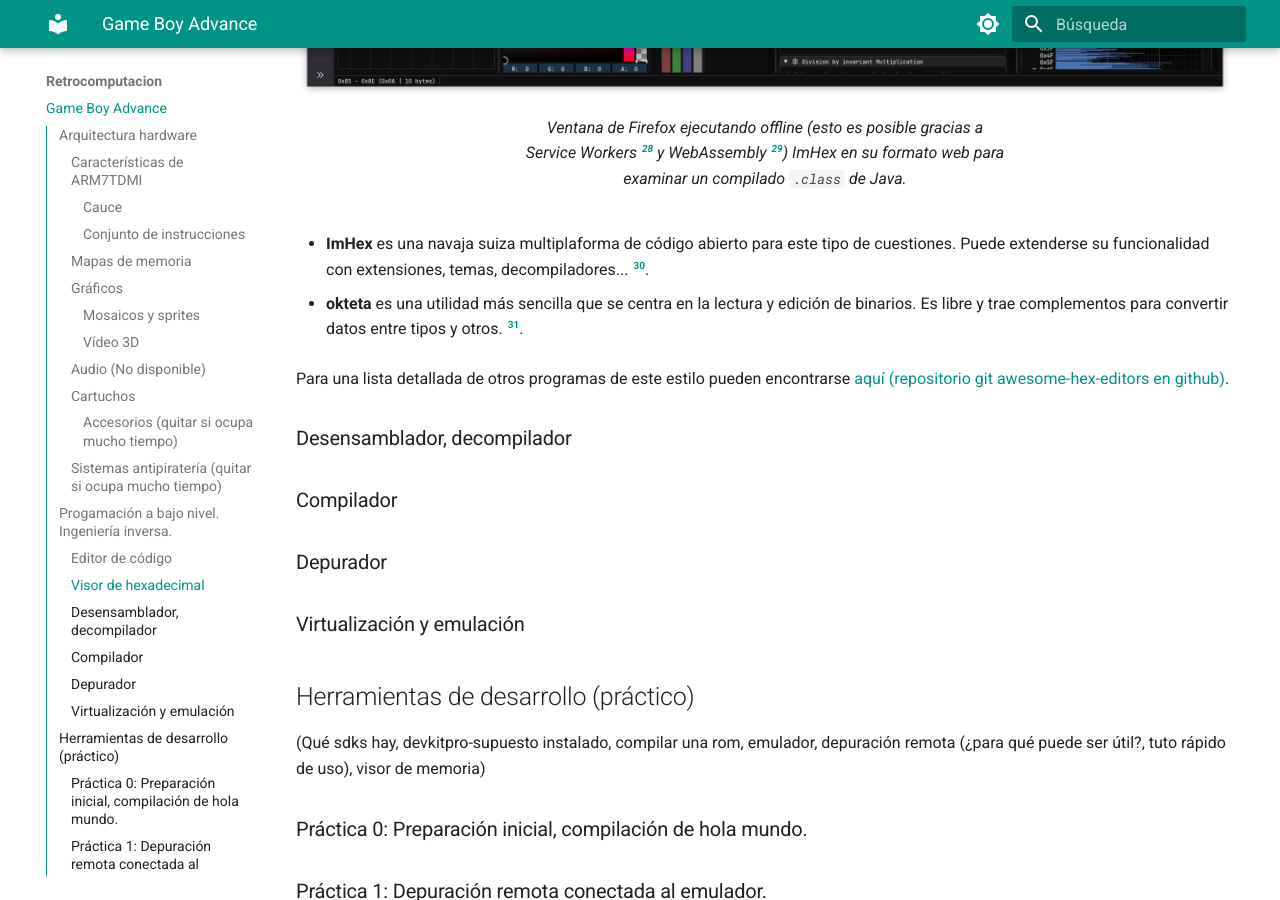
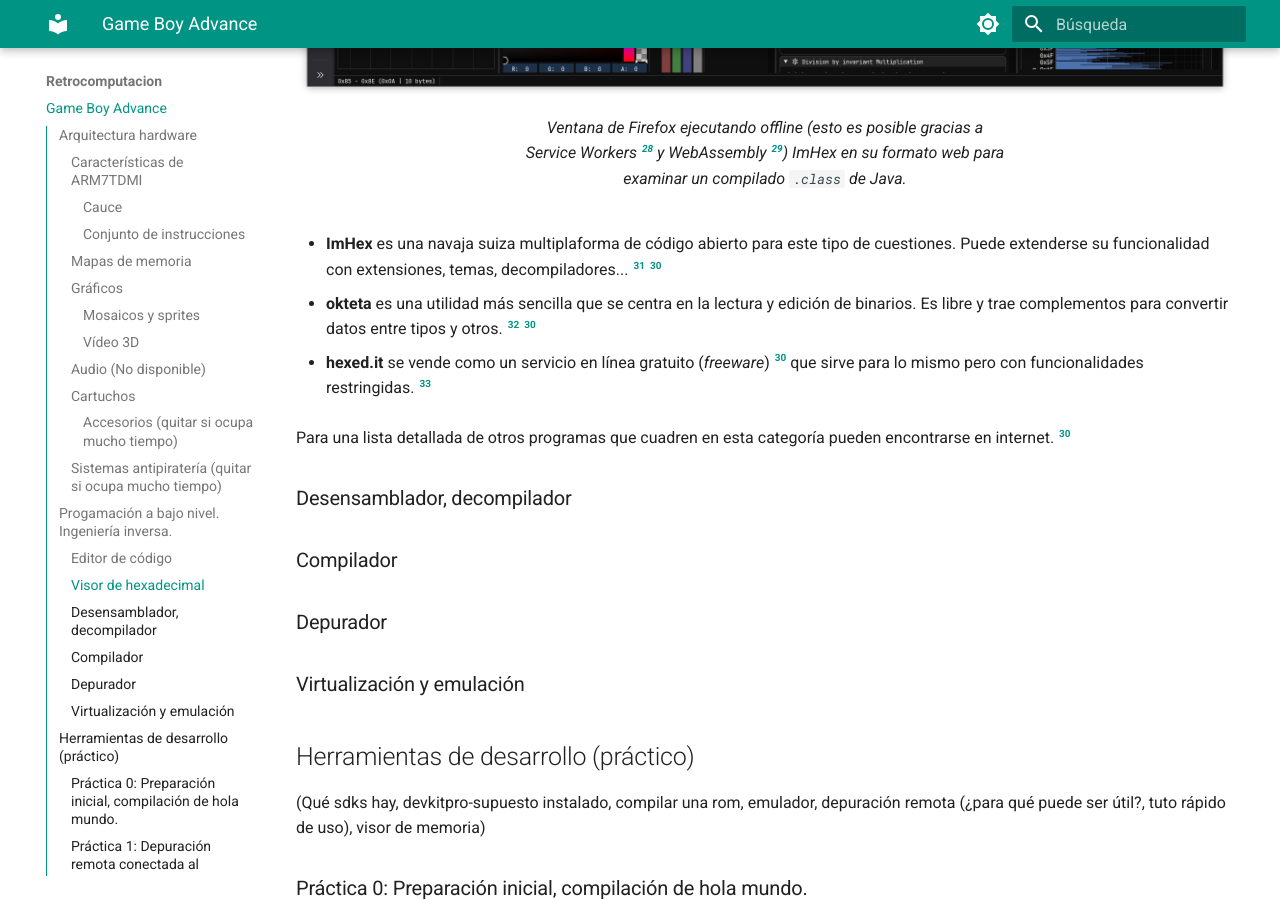
Before and after one commit to abl78-ua/Wiki-IMCR, an MkDocs documentation site: the page built from docs/Retrocomputacion/Retrocomputacion.md, in a window 1280 px wide and 900 px high, scrolled down 7263 px. Built offline with MkDocs 1.6.1 and Material for MkDocs 9.7.7, drawn with Linux system fonts in a browser that asks for light colours; some of the changed text lies outside the part shown.

Commit message:
doc: end hex apps

```diff
--- a/docs/Retrocomputacion/Retrocomputacion.md
+++ b/docs/Retrocomputacion/Retrocomputacion.md
@@ -8,7 +8,6 @@ Por *Ivan Parkhomchyk Patapchyk*
 
 !!! danger "Artículo incompleto"
     Este artículo está en proceso de redacción. Pueden existir secciones incompletas, pocas referencias que sustenten lo que se documenta, faltas gramaticales y ortográficas o ausencia de ejemplos.
-
 
 !!! note "Enfoque de la redacción"
 	Este artículo se centra en el análisis técnico y hace uso de herramientas con fines educativos. No para infringir la propiedad intelectual ni la distribución de *software* no permitda.
@@ -198,11 +197,13 @@ Los programas citados en esta clase de *software* se centran principalmente faci
 Ventana de Firefox ejecutando *offline* (esto es posible gracias a *Service Workers* [^ref:websw] y WebAssembly [^ref:webasm]) ImHex en su formato web para examinar un compilado `.class` de Java.
 ///
 
-- **ImHex** es una navaja suiza multiplaforma de código abierto para este tipo de cuestiones. Puede extenderse su funcionalidad con extensiones, temas, decompiladores... [^ref:imhex].
+- **ImHex** es una navaja suiza multiplaforma de código abierto para este tipo de cuestiones. Puede extenderse su funcionalidad con extensiones, temas, decompiladores... [^ref:imhex] [^ref:moarhex]
 
-- **okteta** es una utilidad más sencilla que se centra en la lectura y edición de binarios. Es libre y trae complementos para convertir datos entre tipos y otros. [^ref:okteta].
+- **okteta** es una utilidad más sencilla que se centra en la lectura y edición de binarios. Es libre y trae complementos para convertir datos entre tipos y otros. [^ref:okteta] [^ref:moarhex]
 
-Para una lista detallada de otros programas de este estilo pueden encontrarse [aquí (repositorio git awesome-hex-editors en github)](https://github.com/merces/awesome-hex-editors).
+- **hexed.it** se vende como un servicio en línea gratuito (*freeware*) [^ref:moarhex] que sirve para lo mismo pero con funcionalidades restringidas. [^ref:hexed]
+
+Para una lista detallada de otros programas que cuadren en esta categoría pueden encontrarse en internet. [^ref:moarhex]
 
 ### Desensamblador, decompilador
 
@@ -326,6 +327,8 @@ Para una lista detallada de otros programas de este estilo pueden encontrarse [a
 
 [^ref:webasm]: Artículo de MDN sobre WebAssembly en el navegador web, [WebAssembly](https://developer.mozilla.org/en-US/docs/WebAssembly) (15/3/2026)
 
+[^ref:moarhex]: Repositorio git con listados de programas para edición de hexadecimal en github, [awesome-hex-editors](https://github.com/merces/awesome-hex-editors) (15/3/2025)
+
 [^ref:imhex]: Portal de bienvenida de ImHex, [*A modern, featureful Hex Editor for Reverse Engineers and Developers*](https://imhex.werwolv.net/) (13/3/2026); Repositorio git oficial de WerWolv en github, (ImHex)[https://github.com/WerWolv/ImHex] (15/3/2026)
 
 [^ref:okteta]: Portal de bienvenida de okteta, [KDE Okteta](https://apps.kde.org/es/okteta/) (13/3/2026)
```
